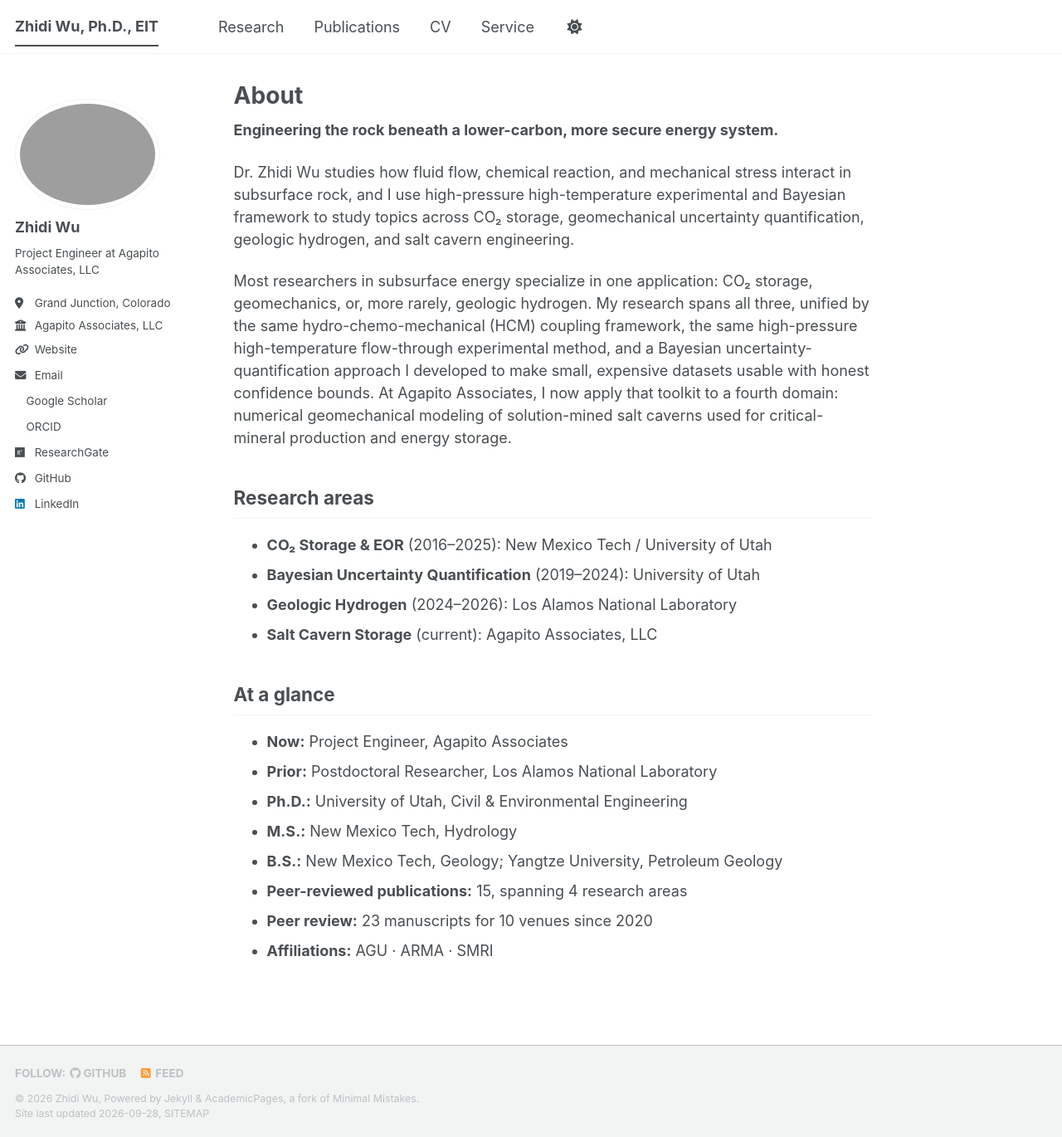
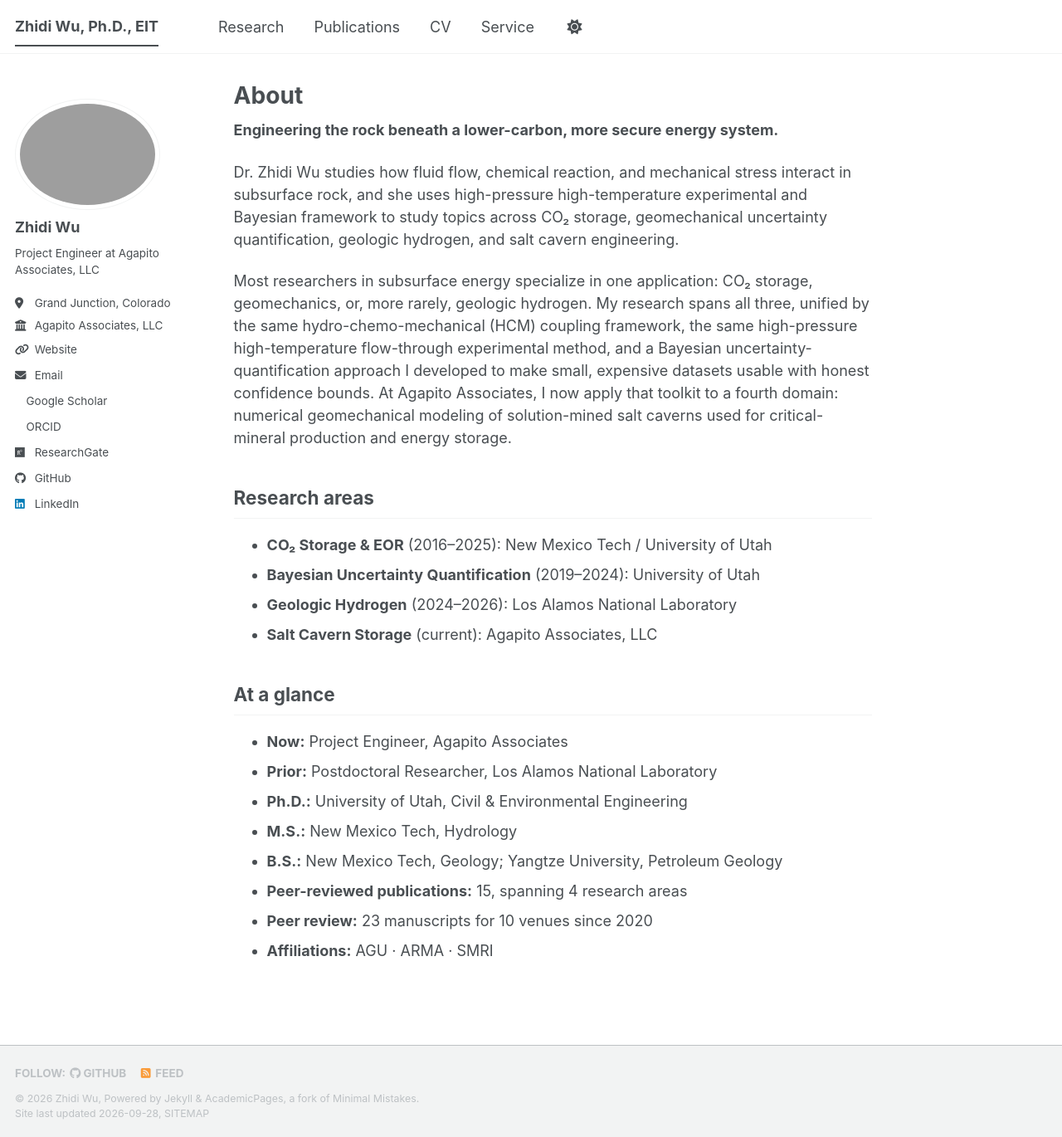
Before and after one commit to zhidiwu/zhidiwu.github.io, a Jekyll site: the page built from _pages/about.md, in a window 1280 px wide and 1370 px high. Shown: the whole window at 83% size. Built offline with Jekyll 4.4.1, drawn with Linux system fonts in a browser that asks for light colours; a style sheet for code colours, icons or effects is not loaded.

Commit message:
Update about.md

```diff
--- a/_pages/about.md
+++ b/_pages/about.md
@@ -9,7 +9,7 @@ redirect_from:
 
 **Engineering the rock beneath a lower-carbon, more secure energy system.**
 
-Dr. Zhidi Wu studies how fluid flow, chemical reaction, and mechanical stress interact in subsurface rock, and I use high-pressure high-temperature experimental and Bayesian framework to study topics across CO₂ storage, geomechanical uncertainty quantification, geologic hydrogen, and salt cavern engineering.
+Dr. Zhidi Wu studies how fluid flow, chemical reaction, and mechanical stress interact in subsurface rock, and she uses high-pressure high-temperature experimental and Bayesian framework to study topics across CO₂ storage, geomechanical uncertainty quantification, geologic hydrogen, and salt cavern engineering.
 
 Most researchers in subsurface energy specialize in one application: CO₂ storage, geomechanics, or, more rarely, geologic hydrogen. My research spans all three, unified by the same hydro-chemo-mechanical (HCM) coupling framework, the same high-pressure high-temperature flow-through experimental method, and a Bayesian uncertainty-quantification approach I developed to make small, expensive datasets usable with honest confidence bounds. At Agapito Associates, I now apply that toolkit to a fourth domain: numerical geomechanical modeling of solution-mined salt caverns used for critical-mineral production and energy storage.
 
```
